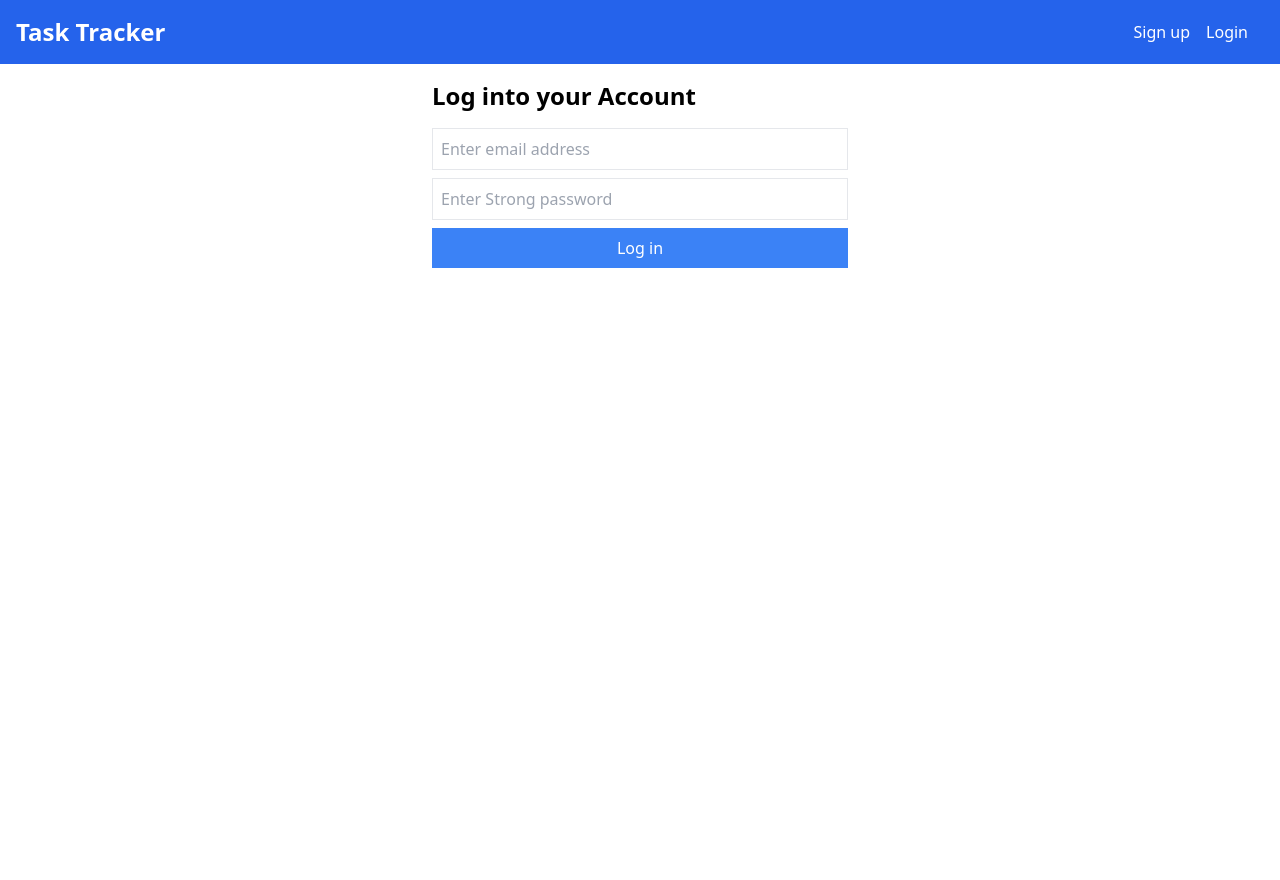
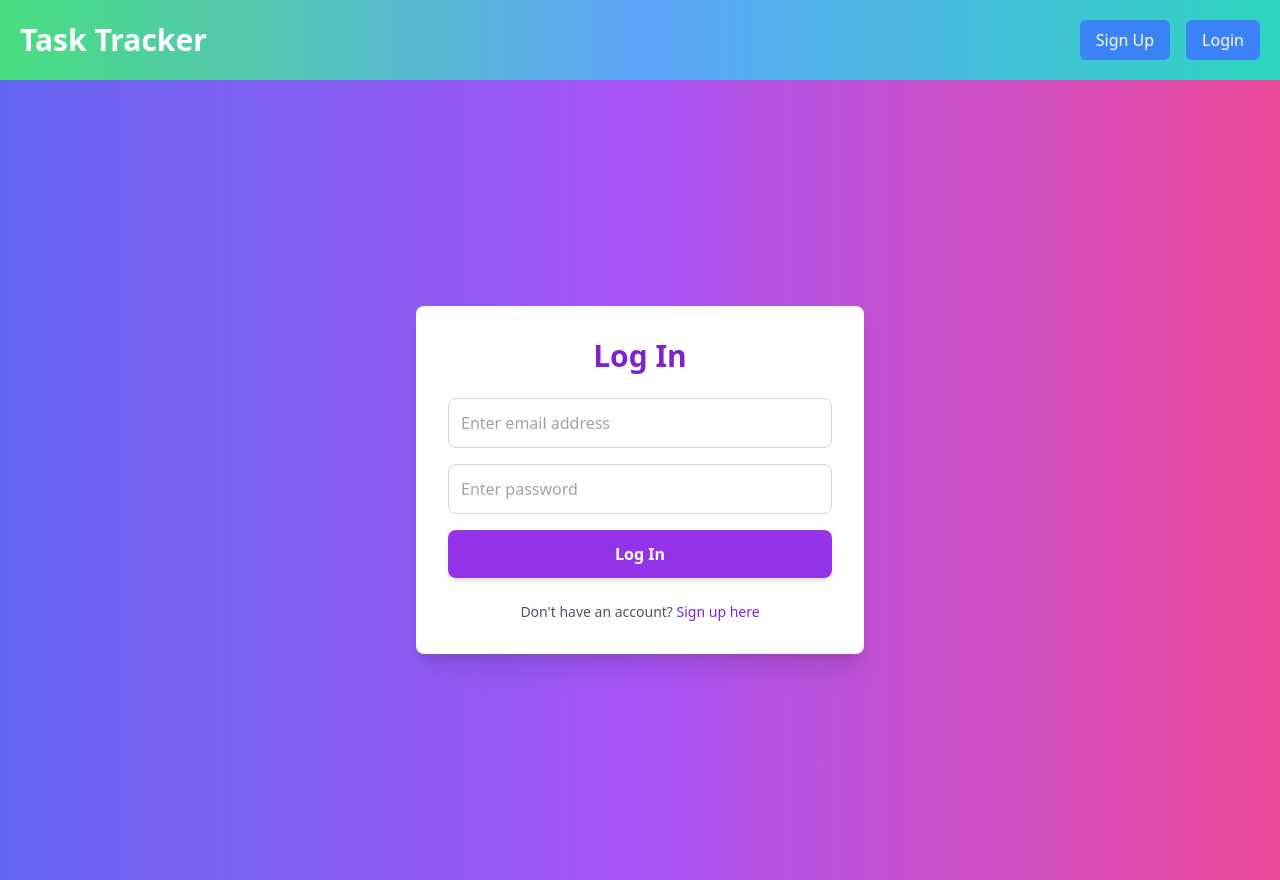
Before and after one commit to prasadkilaparthi/react-personal-task-tracker, a React (Vite) app: page /login in a window 1280 px wide. Before the commit the page ends 800 px from the top, so only its background shows below. Built offline with nearby package versions, Linux system fonts and the light colour scheme; no server answers.

Commit message:
Adding proper styling and landing page

```diff
--- a/src/App.jsx
+++ b/src/App.jsx
@@ -2,6 +2,7 @@ import { onAuthStateChanged } from "firebase/auth";
 import { useEffect, useState } from "react";
 import { BrowserRouter, Route, Routes } from "react-router-dom";
 import Header from "./components/Header";
+import Home from "./components/Home";
 import { auth } from "./FirebaseConfig";
 import Dashboard from "./pages/Dashboard";
 import Login from "./pages/Login";
@@ -20,8 +21,9 @@ function App() {
   return (
     <>
       <BrowserRouter>
-        <Header user = {user} />
+        <Header user={user} />
         <Routes>
+          <Route path="/" element={<Home />} />
           <Route path="/login" element={<Login />} />
           <Route path="/signup" element={<Signup />} />
           <Route path="/dashboard" element={<Dashboard />} />
--- a/src/components/Header.jsx
+++ b/src/components/Header.jsx
@@ -5,44 +5,61 @@ import { auth } from "../FirebaseConfig";
 
 const Header = ({ user }) => {
   const navigate = useNavigate();
+
   const handleLogout = async () => {
     try {
       await signOut(auth);
       navigate("/login");
     } catch (e) {
-      console.log(e.message);
+      console.error("Logout failed:", e.message);
     }
   };
+
   return (
-    <header className="bg-blue-600 p-4 text-white">
-      <nav className="flex justify-between items-center">
-        <div className="text-2xl font-semibold">
-          <Link to="/" className="hover:text-gray-300">
+    <header className="bg-gradient-to-r from-green-400 via-blue-400 to-teal-400 p-5 shadow-md">
+      <nav className="container mx-auto flex justify-between items-center text-white">
+        {/* Logo/Brand */}
+        <div className="text-3xl font-bold">
+          <Link to="/" className="hover:text-gray-200 transition duration-200">
             Task Tracker
           </Link>
         </div>
-        <div>
+
+        {/* Navigation Links */}
+        <div className="flex items-center space-x-4">
           {user ? (
             <>
-              <Link to="/dashboard" className="mr-4 hover:bg-gray-300">
+              <Link
+                to="/dashboard"
+                className="py-2 px-4 bg-teal-600 text-white rounded-md hover:bg-teal-700 transition duration-300"
+              >
                 Dashboard
               </Link>
-              <Link to="profile" className="mr-4 hover:bg-gray-300">
+              <Link
+                to="/profile"
+                className="py-2 px-4 bg-teal-600 text-white rounded-md hover:bg-teal-700 transition duration-300"
+              >
                 Profile
               </Link>
               <button
                 onClick={handleLogout}
-                className="text-white hover:bg-gray-300"
+                className="py-2 px-4 bg-red-500 text-white rounded-md hover:bg-red-600 transition duration-300"
               >
                 Logout
               </button>
             </>
           ) : (
             <>
-              <Link to="signup" className="mr-4 hover:text-gray-300">
-                Sign up
+              <Link
+                to="/signup"
+                className="py-2 px-4 bg-blue-500 text-white rounded-md hover:bg-blue-600 transition duration-300"
+              >
+                Sign Up
               </Link>
-              <Link to="login" className="mr-4 hover:text-gray-300">
+              <Link
+                to="/login"
+                className="py-2 px-4 bg-blue-500 text-white rounded-md hover:bg-blue-600 transition duration-300"
+              >
                 Login
               </Link>
             </>
--- /dev/null
+++ b/src/components/Home.jsx
@@ -0,0 +1,39 @@
+import React from "react";
+import { Link } from "react-router-dom";
+
+const Home = () => {
+  return (
+    <div className="min-h-screen flex items-center justify-center bg-teal-50"> {/* Light teal background */}
+      <div className="bg-white max-w-lg p-8 rounded-xl shadow-lg text-center">
+        <h1 className="text-3xl font-semibold text-gray-800 mb-4">
+          Welcome to Task Tracker
+        </h1>
+        <p className="text-lg text-gray-600 mb-6">
+          Organize your daily tasks and stay on top of your goals.
+        </p>
+        <div className="flex justify-center space-x-6">
+          <Link
+            to="/login"
+            className="px-6 py-2 bg-blue-500 text-white font-semibold rounded-lg hover:bg-blue-600 transition duration-200"
+          >
+            Log In
+          </Link>
+          <Link
+            to="/signup"
+            className="px-6 py-2 bg-green-500 text-white font-semibold rounded-lg hover:bg-green-600 transition duration-200"
+          >
+            Sign Up
+          </Link>
+        </div>
+        <p className="mt-6 text-gray-500">
+          Already have an account?{" "}
+          <Link to="/login" className="text-blue-600 underline hover:text-blue-700">
+            Log in here
+          </Link>
+        </p>
+      </div>
+    </div>
+  );
+};
+
+export default Home;
--- a/src/pages/Login.jsx
+++ b/src/pages/Login.jsx
@@ -3,7 +3,7 @@ import React, { useState } from "react";
 import { useNavigate } from "react-router-dom";
 import { auth } from "../FirebaseConfig";
 
-const Signup = () => {
+const Login = () => {
   const [email, setEmail] = useState("");
   const [password, setPassword] = useState("");
   const [error, setError] = useState("");
@@ -13,40 +13,52 @@ const Signup = () => {
     e.preventDefault();
     try {
       await signInWithEmailAndPassword(auth, email, password);
-      alert("Login Successful!!");
+      alert("Login Successful!");
       navigate("/dashboard");
       setError("");
     } catch (e) {
-      setError(e.message);
+      setError("Invalid email or password. Please try again.");
     }
   };
+
   return (
-    <div className="max-w-md mx-auto p-4">
-      <h2 className="text-2xl font-semibold mb-4">Log into your Account</h2>
-      {error && <p className="text-red-500">{error}</p>}
-      <form onSubmit={handleLogin}>
+    <div className="min-h-screen flex items-center justify-center bg-gradient-to-r from-indigo-500 via-purple-500 to-pink-500">
+      <div className="w-full max-w-md p-8 bg-white rounded-lg shadow-xl dark:bg-gray-800 dark:text-white">
+        <h2 className="text-3xl font-bold mb-6 text-center text-purple-700 dark:text-teal-400">Log In</h2>
+        {error && <p className="text-red-500 text-center mb-4">{error}</p>}
+        <form onSubmit={handleLogin} className="space-y-4">
           <input
             type="email"
             placeholder="Enter email address"
             value={email}
             onChange={(e) => setEmail(e.target.value)}
-          className="w-full p-2 border mb-2"
+            className="w-full p-3 border border-gray-300 rounded-lg dark:bg-gray-700 dark:text-white dark:border-gray-600 focus:outline-none focus:ring-2 focus:ring-purple-500"
             required
           />
           <input
             type="password"
-          placeholder="Enter Strong password"
+            placeholder="Enter password"
             value={password}
             onChange={(e) => setPassword(e.target.value)}
-          className="w-full p-2 border mb-2"
+            className="w-full p-3 border border-gray-300 rounded-lg dark:bg-gray-700 dark:text-white dark:border-gray-600 focus:outline-none focus:ring-2 focus:ring-purple-500"
             required
           />
-        <button type="submit" className="w-full bg-blue-500 text-white p-2 ">
-          Log in
+          <button
+            type="submit"
+            className="w-full py-3 bg-purple-600 text-white font-semibold rounded-lg shadow-md hover:bg-purple-500 transition duration-300"
+          >
+            Log In
           </button>
         </form>
+        <p className="mt-6 text-sm text-center text-gray-600 dark:text-gray-300">
+          Don't have an account?{" "}
+          <a href="/signup" className="text-purple-700 hover:underline dark:text-teal-400">
+            Sign up here
+          </a>
+        </p>
+      </div>
     </div>
   );
 };
 
-export default Signup;
+export default Login;
--- a/src/pages/Signup.jsx
+++ b/src/pages/Signup.jsx
@@ -2,7 +2,6 @@ import { createUserWithEmailAndPassword } from "firebase/auth";
 import React, { useState } from "react";
 import { auth } from "../FirebaseConfig";
 import { useNavigate } from "react-router-dom";
-
 
 const Signup = () => {
   const [email, setEmail] = useState("");
@@ -14,38 +13,50 @@ const Signup = () => {
     e.preventDefault();
     try {
       await createUserWithEmailAndPassword(auth, email, password);
-      alert("Account created Successfully!!");
+      alert("Account created successfully!");
       navigate("/login");
-      setError("")
+      setError("");
     } catch (e) {
-      setError(e.message);
+      setError("Unable to create account. Please try again.");
     }
   };
+
   return (
-    <div className="max-w-md mx-auto p-4">
-      <h2 className="text-2xl font-semibold mb-4">Create Account</h2>
-      {error && <p className="text-red-500">{error}</p>}
-      <form onSubmit={handleSignup}>
+    <div className="min-h-screen flex items-center justify-center bg-gradient-to-r from-green-400 via-blue-500 to-purple-600">
+      <div className="w-full max-w-md p-8 bg-white rounded-lg shadow-xl dark:bg-gray-800 dark:text-white">
+        <h2 className="text-3xl font-bold mb-6 text-center text-green-700 dark:text-teal-400">Sign Up</h2>
+        {error && <p className="text-red-500 text-center mb-4">{error}</p>}
+        <form onSubmit={handleSignup} className="space-y-4">
           <input
             type="email"
             placeholder="Enter email address"
             value={email}
             onChange={(e) => setEmail(e.target.value)}
-          className="w-full p-2 border mb-2"
+            className="w-full p-3 border border-gray-300 rounded-lg dark:bg-gray-700 dark:text-white dark:border-gray-600 focus:outline-none focus:ring-2 focus:ring-blue-500"
             required
           />
           <input
             type="password"
-          placeholder="Enter Strong password"
+            placeholder="Enter password"
             value={password}
             onChange={(e) => setPassword(e.target.value)}
-          className="w-full p-2 border mb-2"
+            className="w-full p-3 border border-gray-300 rounded-lg dark:bg-gray-700 dark:text-white dark:border-gray-600 focus:outline-none focus:ring-2 focus:ring-blue-500"
             required
           />
-        <button type="submit" className="w-full bg-blue-500 text-white p-2 ">
+          <button
+            type="submit"
+            className="w-full py-3 bg-blue-600 text-white font-semibold rounded-lg shadow-md hover:bg-blue-500 transition duration-300"
+          >
             Sign Up
           </button>
         </form>
+        <p className="mt-6 text-sm text-center text-gray-600 dark:text-gray-300">
+          Already have an account?{" "}
+          <a href="/login" className="text-blue-700 hover:underline dark:text-teal-400">
+            Log in here
+          </a>
+        </p>
+      </div>
     </div>
   );
 };
```
Lines whose indentation alone changed are shown as unchanged.
